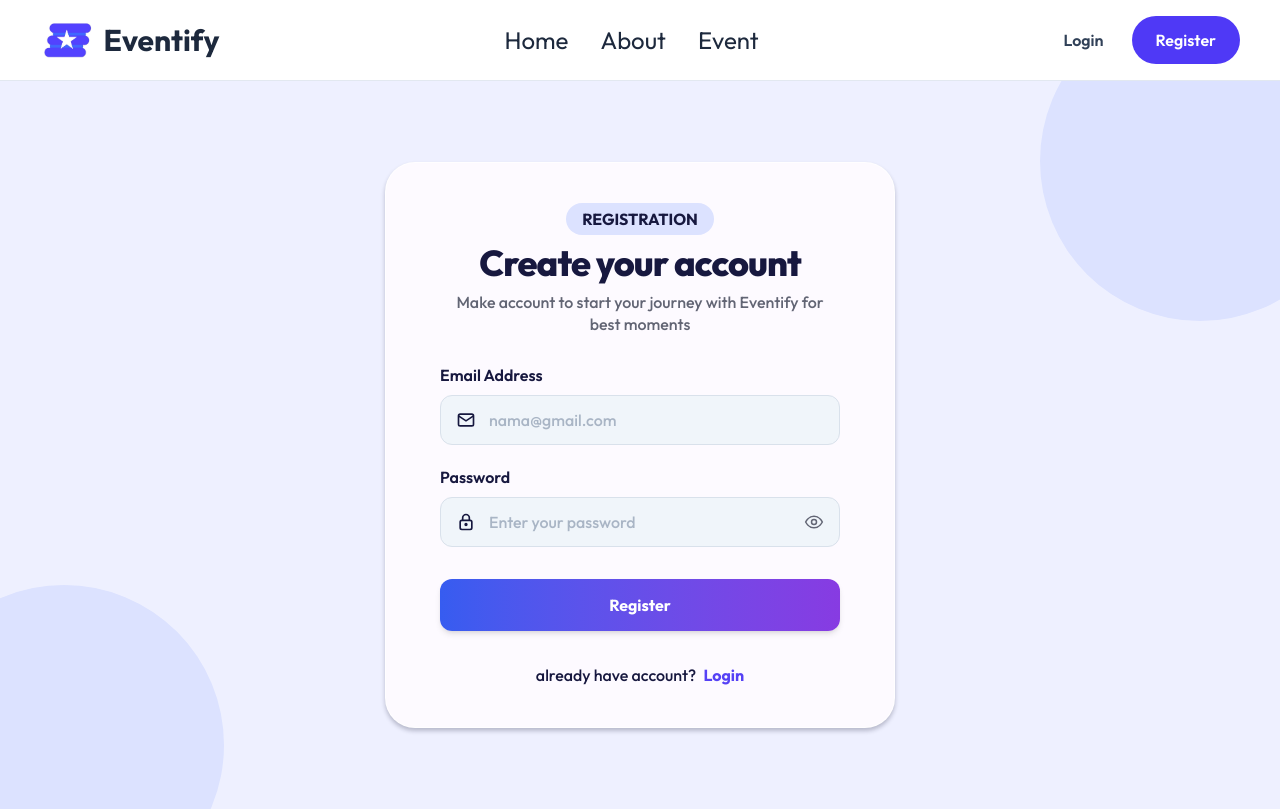
After one commit to Vynn2010/eventify-concertt, a PHP site: page /pages/user/registerpage.php in a window 1280 px wide. The commit adds this page. Run offline with PHP 8.4, Linux system fonts and the light colour scheme.

Commit message:
feat: add register page

```diff
--- a/pages/user/loginpage_user.php
+++ b/pages/user/loginpage_user.php
@@ -67,11 +67,12 @@ $hide_auth = true;
     <main class="relative flex min-h-[calc(100vh-72px)] items-center justify-center overflow-hidden px-4 py-12 sm:px-6">
 
         <!-- Background Circle Top Right -->
-        <div class="pointer-events-none absolute -right-20 -top-20 h-80 w-80 rounded-full bg-[var(--ds-decoration)]">
+        <div class="pointer-events-none absolute -right-20 -top-20 h-100 w-100 rounded-full bg-[var(--ds-decoration)]">
         </div>
 
         <!-- Background Circle Bottom Left -->
-        <div class="pointer-events-none absolute -bottom-24 -left-24 h-80 w-80 rounded-full bg-[var(--ds-decoration)]">
+        <div
+            class="pointer-events-none absolute -bottom-24 -left-24 h-100 w-100 rounded-full bg-[var(--ds-decoration)]">
         </div>
 
         <!-- Login Card -->
--- /dev/null
+++ b/pages/user/registerpage.php
@@ -0,0 +1,237 @@
+<?php
+require_once __DIR__ . "/../../config/database.php";
+require_once __DIR__ . "/../../repo/user.php";
+
+session_start();
+
+$pesan = "";
+$sukses = false;
+
+if (isset($_POST["daftar"])) {
+    $email = trim($_POST["email"] ?? "");
+    $passwords = $_POST["password"] ?? "";
+
+    if ($email === "" || $passwords === "") {
+        $pesan = "Email dan password tidak boleh kosong.";
+    } elseif (!filter_var($email, FILTER_VALIDATE_EMAIL)) {
+        $pesan = "Format email tidak valid.";
+    } else {
+        $hasil = UserRegister::findUserRegister($conn, $email);
+
+        if (mysqli_num_rows($hasil) > 0) {
+            $pesan = "Email sudah terdaftar.";
+        } else {
+            $ins = UserRegister::getUserRegister($conn, $email, $passwords);
+
+            if (mysqli_stmt_execute($ins)) {
+                $sukses = true;
+                $pesan = "Registrasi berhasil. Silakan login.";
+            } else {
+                $pesan = "Registrasi gagal, coba lagi.";
+            }
+
+            mysqli_stmt_close($ins);
+        }
+    }
+}
+
+$hide_auth = true;
+?>
+
+<!DOCTYPE html>
+<html lang="id">
+
+<head>
+    <meta charset="UTF-8">
+    <meta name="viewport" content="width=device-width, initial-scale=1.0">
+
+    <title>Registration - Eventify</title>
+
+    <!-- Tailwind CSS -->
+    <script src="https://cdn.jsdelivr.net/npm/@tailwindcss/browser@4"></script>
+
+    <!-- Centralized Color System -->
+    <link rel="stylesheet" href="../../style/design-system.css">
+
+    <!-- Outfit Font -->
+    <link rel="preconnect" href="https://fonts.googleapis.com">
+    <link rel="preconnect" href="https://fonts.gstatic.com" crossorigin>
+    <link href="https://fonts.googleapis.com/css2?family=Outfit:wght@400;500;600;700;800&display=swap" rel="stylesheet">
+</head>
+
+<body class="min-h-screen bg-[var(--ds-background)] font-['Outfit'] text-[var(--ds-text)] antialiased">
+
+    <?php include "../../components/web_part/header.php"; ?>
+
+    <main class="relative flex min-h-[calc(100vh-72px)] items-center justify-center overflow-hidden px-4 py-10 sm:px-6">
+
+        <!-- Background Circle Top Right -->
+        <div class="pointer-events-none absolute -right-20 -top-20 h-80 w-80 rounded-full bg-[var(--ds-decoration)]">
+        </div>
+
+        <!-- Background Circle Bottom Left -->
+        <div class="pointer-events-none absolute -bottom-24 -left-24 h-80 w-80 rounded-full bg-[var(--ds-decoration)]">
+        </div>
+
+        <!-- Registration Card -->
+        <section
+            class="relative z-10 w-full max-w-[510px] rounded-[30px] border border-white/80 bg-[var(--ds-surface)] px-8 py-9 shadow-[0_3px_4px_rgba(25,25,50,0.25)] sm:px-12 sm:py-10 lg:px-[54px]">
+
+            <!-- Registration Label -->
+            <div class="mb-2 flex justify-center">
+                <span
+                    class="rounded-full bg-[var(--ds-decoration)] px-4 py-1 text-base font-bold text-[var(--ds-text)]">
+                    REGISTRATION
+                </span>
+            </div>
+
+            <!-- Heading -->
+            <div class="mb-7 text-center">
+                <h1 class="text-3xl font-extrabold tracking-tight text-[var(--ds-text)] sm:text-4xl">
+                    Create your account
+                </h1>
+
+                <p class="mx-auto mt-2 max-w-sm text-base font-medium leading-snug text-[var(--ds-text-muted)]">
+                    Make account to start your journey with Eventify for best moments
+                </p>
+            </div>
+
+            <!-- Registration Message -->
+            <?php if ($pesan !== ""): ?>
+                <div class="mb-5 rounded-xl border px-4 py-3 text-center text-base
+                    <?= $sukses
+                        ? 'border-[var(--ds-success)]/20 bg-[var(--ds-success)]/5 text-[var(--ds-success)]'
+                        : 'border-[var(--ds-danger)]/20 bg-[var(--ds-danger)]/5 text-[var(--ds-danger)]' ?>"
+                    role="alert">
+                    <?= htmlspecialchars($pesan, ENT_QUOTES, 'UTF-8') ?>
+
+                    <?php if ($sukses): ?>
+                        <div class="mt-2">
+                            <a href="loginpage_user.php" class="font-bold underline">
+                                Login sekarang
+                            </a>
+                        </div>
+                    <?php endif; ?>
+                </div>
+            <?php endif; ?>
+
+            <!-- Registration Form -->
+            <form method="POST" class="space-y-5">
+
+                <!-- Email -->
+                <div>
+                    <label for="email" class="mb-2 block text-base font-semibold text-[var(--ds-text)]">
+                        Email Address
+                    </label>
+
+                    <div class="relative">
+
+                        <!-- Email Icon -->
+                        <div class="pointer-events-none absolute inset-y-0 left-0 flex items-center pl-4">
+                            <svg class="h-5 w-5 text-[var(--ds-text)]" viewBox="0 0 24 24" fill="none"
+                                stroke="currentColor" stroke-width="2">
+                                <rect x="3" y="5" width="18" height="14" rx="2" />
+                                <path d="m3 7 9 6 9-6" />
+                            </svg>
+                        </div>
+
+                        <input id="email" type="email" name="email" placeholder="nama@gmail.com" autocomplete="email"
+                            required
+                            value="<?= $sukses ? '' : htmlspecialchars($_POST['email'] ?? '', ENT_QUOTES, 'UTF-8') ?>"
+                            class="w-full rounded-xl border border-[var(--ds-input-border)] bg-[var(--ds-input-bg)] py-3 pl-12 pr-4 text-base font-medium text-[var(--ds-text)] outline-none transition placeholder:text-[var(--ds-placeholder)] focus:border-[var(--ds-primary)] focus:ring-2 focus:ring-[var(--ds-primary)]/15">
+                    </div>
+                </div>
+
+                <!-- Password -->
+                <div>
+                    <label for="password" class="mb-2 block text-base font-semibold text-[var(--ds-text)]">
+                        Password
+                    </label>
+
+                    <div class="relative">
+
+                        <!-- Lock Icon -->
+                        <div class="pointer-events-none absolute inset-y-0 left-0 flex items-center pl-4">
+                            <svg class="h-5 w-5 text-[var(--ds-text)]" viewBox="0 0 24 24" fill="none"
+                                stroke="currentColor" stroke-width="2">
+                                <rect x="5" y="10" width="14" height="11" rx="2" />
+                                <path d="M8 10V7a4 4 0 0 1 8 0v3" />
+                                <circle cx="12" cy="15" r="1" />
+                            </svg>
+                        </div>
+
+                        <input id="password" type="password" name="password" placeholder="Enter your password"
+                            autocomplete="new-password" required
+                            class="w-full rounded-xl border border-[var(--ds-input-border)] bg-[var(--ds-input-bg)] py-3 pl-12 pr-12 text-base font-medium text-[var(--ds-text)] outline-none transition placeholder:text-[var(--ds-placeholder)] focus:border-[var(--ds-primary)] focus:ring-2 focus:ring-[var(--ds-primary)]/15">
+
+                        <!-- Show Password -->
+                        <button type="button" id="togglePassword" aria-label="Show password"
+                            class="absolute inset-y-0 right-0 flex items-center px-4 text-[var(--ds-text-muted)] transition hover:text-[var(--ds-primary)]">
+                            <svg id="eyeIcon" class="h-5 w-5" viewBox="0 0 24 24" fill="none" stroke="currentColor"
+                                stroke-width="1.8">
+                                <path d="M2 12s3.5-7 10-7 10 7 10 7-3.5 7-10 7S2 12 2 12Z" />
+                                <circle cx="12" cy="12" r="3" />
+                            </svg>
+                        </button>
+                    </div>
+                </div>
+
+                <!-- Register Button -->
+                <div class="pt-3">
+                    <button type="submit" name="daftar" value="daftar"
+                        class="w-full rounded-xl bg-gradient-to-r from-[var(--ds-gradient-start)] to-[var(--ds-gradient-end)] py-3.5 text-base font-bold text-white shadow-md shadow-[var(--ds-primary)]/20 transition duration-200 hover:-translate-y-0.5 hover:brightness-105 hover:shadow-lg active:translate-y-0">
+                        Register
+                    </button>
+                </div>
+
+                <!-- Login Link -->
+                <p class="pt-3 text-center text-base font-medium text-[var(--ds-text)]">
+                    already have account?
+                    <a href="loginpage_user.php"
+                        class="ml-1 font-bold text-[var(--ds-primary)] transition hover:underline">
+                        Login
+                    </a>
+                </p>
+
+            </form>
+
+        </section>
+    </main>
+
+    <!-- Show / Hide Password -->
+    <script>
+        const togglePassword = document.getElementById('togglePassword');
+        const passwordInput = document.getElementById('password');
+        const eyeIcon = document.getElementById('eyeIcon');
+
+        togglePassword.addEventListener('click', function () {
+            const isPassword = passwordInput.type === 'password';
+
+            passwordInput.type = isPassword ? 'text' : 'password';
+
+            togglePassword.setAttribute(
+                'aria-label',
+                isPassword ? 'Hide password' : 'Show password'
+            );
+
+            eyeIcon.innerHTML = isPassword
+                ? `
+                    <path d="M3 3l18 18"/>
+                    <path d="M10.6 10.6a2 2 0 0 0 2.8 2.8"/>
+                    <path d="M9.9 5.2A10.8 10.8 0 0 1 12 5c6.5 0 10 7 10 7a15 15 0 0 1-3 3.8"/>
+                    <path d="M6.6 6.6C3.7 8.5 2 12 2 12s3.5 7 10 7c1 0 2-.2 2.9-.5"/>
+                `
+                : `
+                    <path d="M2 12s3.5-7 10-7 10 7 10 7-3.5 7-10 7S2 12 2 12Z"/>
+                    <circle cx="12" cy="12" r="3"/>
+                `;
+        });
+    </script>
+
+</body>
+
+</html>
+
+<?php
+mysqli_close($conn);
+?>
```
